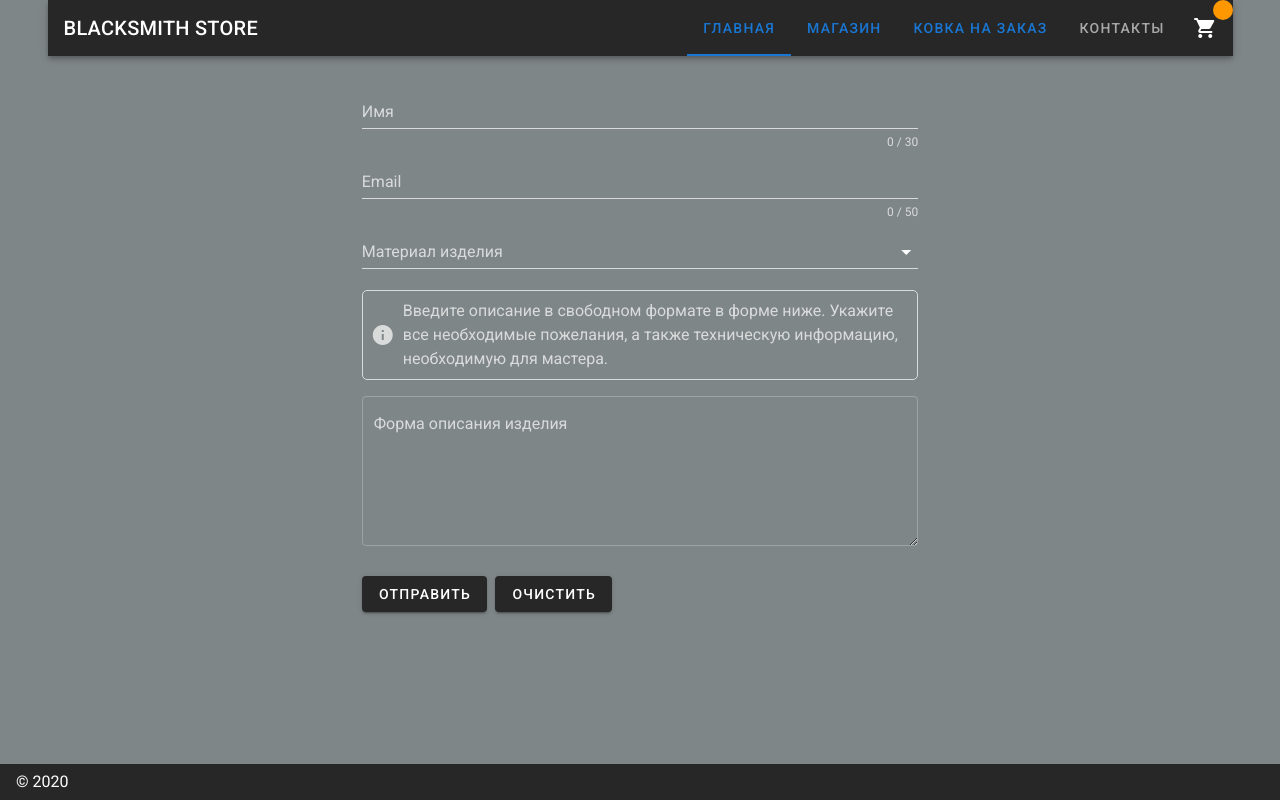
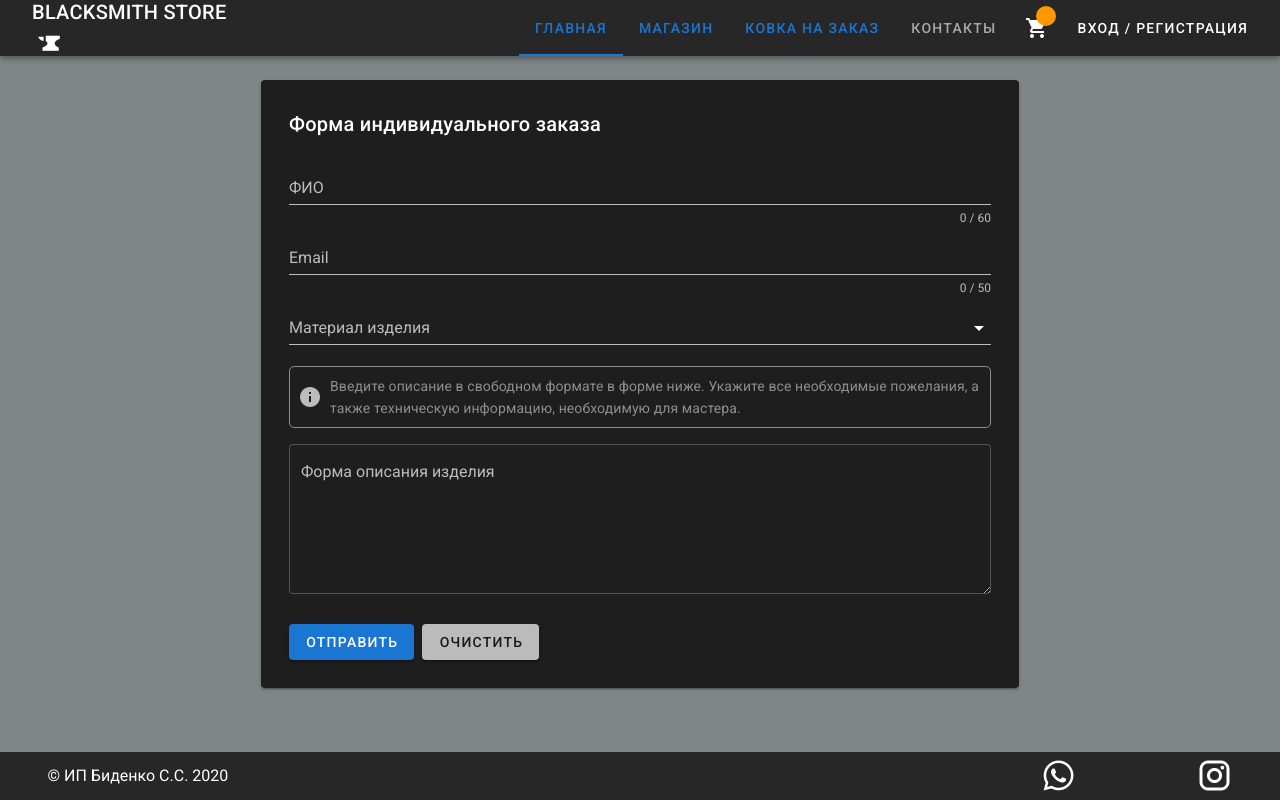
Before and after one commit to fallofElil/blacksmith-frontend, a Nuxt app: page /custom-order in a window 1280 px wide. Built offline with nearby package versions, Linux system fonts and the light colour scheme.

Commit message:
changes header, fixes product modal

```diff
--- /dev/null
+++ b/components/Footer.vue
@@ -0,0 +1,52 @@
+<template>
+  <v-footer
+    :fixed="fixed"
+    app
+  >
+    <v-container>
+      <v-row>
+        <p class="copyrigth">
+          <span>&copy; ИП Биденко С.С. {{ new Date().getFullYear() }}</span>
+        </p>
+        <div class="socials">
+          <v-btn class="btn-social" icon>
+            <v-icon large>mdi-whatsapp</v-icon>
+          </v-btn>
+          <v-btn class="btn-social" icon>
+            <v-icon large>mdi-telegram</v-icon>
+          </v-btn>
+          <v-btn class="btn-social" icon>
+            <v-icon large>mdi-vk</v-icon>
+          </v-btn>
+          <v-btn class="btn-social" icon>
+            <v-icon large>mdi-instagram</v-icon>
+          </v-btn>
+        </div>
+      </v-row>
+    </v-container>
+  </v-footer>
+</template>
+
+<script>
+export default {
+  name: 'Footer',
+  props: {
+    fixed: Boolean
+  }
+}
+</script>
+
+<style scoped>
+.copyrigth {
+  display: flex;
+  flex-direction: column;
+  justify-content: center;
+  margin: 0;
+}
+.socials {
+  margin-left: auto;
+}
+.btn-social {
+  margin-left: 1rem;
+}
+</style>
--- a/components/Header.vue
+++ b/components/Header.vue
@@ -1,9 +1,14 @@
 <template>
-  <v-container class="header-wrapper">
+  <v-container fluid class="header-wrapper">
     <v-toolbar short dark>
-      <h1 class="title logo">
+      <div class="title-container">
+        <h1 class="title">
           {{ title }}
+          <v-icon class="logo">
+            mdi-anvil
+          </v-icon>
         </h1>
+      </div>
       <v-tabs
         align-with-title
       >
@@ -25,14 +30,40 @@
         </v-tab>
         <v-tab>Контакты</v-tab>
       </v-tabs>
-      <v-btn icon @click="setModalOpen(true)">
+      <v-btn class="btn-cart" icon @click="setModalOpen(true)">
         <v-badge
           color="orange"
+          offset-x="13"
+          offset-y="10"
           :content="numProductsAdded"
         >
           <v-icon>mdi-cart</v-icon>
         </v-badge>
       </v-btn>
+      <v-menu>
+        <template v-slot:activator="{ on }">
+          <v-btn text v-on="on">
+            Вход / Регистрация
+          </v-btn>
+        </template>
+
+        <v-list flat>
+          <v-list-item-group>
+            <v-list-item>
+              <v-list-item-title>
+                <v-icon class="acc-icon">mdi-account-key</v-icon>
+                <span>Войти</span>
+              </v-list-item-title>
+            </v-list-item>
+            <v-list-item>
+              <v-list-item-title>
+                <v-icon class="acc-icon">mdi-account-plus</v-icon>
+                <span>Регистрация</span>
+              </v-list-item-title>
+            </v-list-item>
+          </v-list-item-group>
+        </v-list>
+      </v-menu>
     </v-toolbar>
     <Checkout />
   </v-container>
@@ -68,8 +99,18 @@ export default {
 .header-wrapper {
   padding: 0;
 }
+.title-container {
+  display: flex;
+  flex: 1 1 30%;
+  align-items: center;
+}
+.title {
+  padding-left: 1rem;
+}
 .logo {
-    width: 243px;
+  margin-left: .25rem;
+  margin-bottom: 4px;
+  font-size: 26px;
 }
 .link {
   width: 100%;
@@ -80,4 +121,10 @@ export default {
   outline: none;
   text-decoration: none;
 }
+.btn-cart {
+  margin-right: 0;
+}
+.acc-icon {
+  margin-right: .5rem;
+}
 </style>
--- a/components/modal/Checkout.vue
+++ b/components/modal/Checkout.vue
@@ -1,11 +1,14 @@
 <template>
   <v-dialog v-model="modalOpen" dark max-width="35vw" @click:outside="setModalOpen(false)">
+    <v-card class="content-container">
       <v-card-title>Список приобретаемых товаров</v-card-title>
+      <v-card-text>
         <v-list v-for="product in productsInCart" :key="product.id">
-      <v-list-item>
+          <v-list-item class="product-list-item">
             <v-list-item-title>
               {{ product.name }}
             </v-list-item-title>
+            <span style="white-space: nowrap">{{ product.price }} &#8381;</span>
             <v-list-item-action>
               <v-btn fab dark small color="primary" @click="removeFromCart(product.id)">
                 <v-icon dark>
@@ -15,6 +18,16 @@
             </v-list-item-action>
           </v-list-item>
         </v-list>
+        <p class="total-price">
+          Итого:<span>{{ totalPrice }} &#8381;</span>
+        </p>
+      </v-card-text>
+      <v-card-actions>
+        <v-btn color="primary" class="mx-auto">
+          Купить
+        </v-btn>
+      </v-card-actions>
+    </v-card>
   </v-dialog>
 </template>
 
@@ -28,6 +41,11 @@ export default {
     },
     modalOpen () {
       return this.$store.getters.isCheckoutModalOpen
+    },
+    totalPrice () {
+      return this.$store.getters.productsAdded.reduce(function (sum, current) {
+        return sum + current.price
+      }, 0)
     }
   },
 
@@ -43,5 +61,19 @@ export default {
 </script>
 
 <style scoped>
-
+.content-container {
+  padding: .5rem;
+}
+.product-list-item {
+  padding: 0;
+}
+.total-price {
+  margin: 0;
+  padding-right: 3rem;
+  text-align: right;
+}
+.total-price span {
+  padding-left: 1rem;
+  color: #fff;
+}
 </style>
--- a/components/shop-item.vue
+++ b/components/shop-item.vue
@@ -4,7 +4,7 @@
       <v-card
         :elevation="hover ? 24 : 6"
         class="product"
-        max-width="400"
+        max-width="360"
       >
         <v-img
           src="/external-content.duckduckgo.com.jpeg"
@@ -41,7 +41,6 @@ export default {
 <style scoped>
 .product {
   position: relative;
-  margin-right: 2rem;
   margin-bottom: 2rem;
 }
 .btn-add {
--- a/layouts/default.vue
+++ b/layouts/default.vue
@@ -6,22 +6,19 @@
         <nuxt />
       </v-container>
     </v-content>
-    <v-footer
-      :fixed="fixed"
-      app
-    >
-      <span>&copy; {{ new Date().getFullYear() }}</span>
-    </v-footer>
+    <Footer :fixed="fixed" />
   </v-app>
 </template>
 
 <script>
 import Header from '../components/Header'
+import Footer from '../components/Footer'
 
 export default {
 
   components: {
-    Header
+    Header,
+    Footer
   },
   data () {
     return {
--- a/pages/custom-order.vue
+++ b/pages/custom-order.vue
@@ -1,12 +1,13 @@
 <template>
   <v-container>
-    <v-row justify="center">
-      <v-col cols="6">
+    <v-card class="mx-auto col-8">
+      <v-card-title>Форма индивидуального заказа</v-card-title>
+      <v-card-text>
         <v-form>
           <v-text-field
             v-model="name"
-            :counter="30"
-            label="Имя"
+            :counter="60"
+            label="ФИО"
             required
           />
           <v-text-field
@@ -23,7 +24,7 @@
             required
           />
           <div class="descr-wrapper">
-            <v-icon class="descr-icon" dark="true">
+            <v-icon class="descr-icon">
               mdi-information
             </v-icon>
             <p class="descr-txt">
@@ -35,31 +36,32 @@
             name="input-7-4"
             label="Форма описания изделия"
           />
-          <v-btn class="btn-submit" @click="submit">
+          <v-btn color="primary" class="btn-submit">
             Отправить
           </v-btn>
-          <v-btn @click="clear">
+          <v-btn class="btn-clear">
             Очистить
           </v-btn>
         </v-form>
-      </v-col>
-    </v-row>
+      </v-card-text>
+    </v-card>
   </v-container>
 </template>
 
 <script>
 export default {
   name: 'CustomOrder',
-  data: () => {
-    return {
-      materials: [
-        'сталь', 'железо', 'чугун', 'медь', 'бронза', 'латунь', 'смешанный'
-      ],
-      description: 'Введите описание в свободном формате в форме ниже. ' +
+  data: () => ({
+    name: '',
+    email: '',
+    select: '',
+    materials: [
+      'сталь', 'железо', 'чугун', 'медь', 'бронза', 'латунь', 'смешанный'
+    ],
+    description: 'Введите описание в свободном формате в форме ниже. ' +
       'Укажите все необходимые пожелания, а также техническую информацию, ' +
       'необходимую для мастера.'
-    }
-  }
+  })
 }
 </script>
 
@@ -83,4 +85,8 @@ export default {
 .btn-submit {
   margin-right: .5rem;
 }
+.btn-clear {
+  background-color: #bbbbbb !important;
+  color: rgba(0,0,0,.87);
+}
 </style>
--- a/pages/shop.vue
+++ b/pages/shop.vue
@@ -3,7 +3,7 @@
     <v-row>
       <p>Страница магазина</p>
     </v-row>
-    <v-row>
+    <v-row class="justify-space-between">
       <ShopItem v-for="product in products" :product="product" :key="product.id" />
     </v-row>
   </v-container>
```
Also changed, not shown: components/modal/Login.vue (added, +11 -0 lines), components/modal/Registration.vue (added, +11 -0 lines), 1 other file (tests, documents, lock files or other folders). Lines whose indentation alone changed are shown as unchanged.
